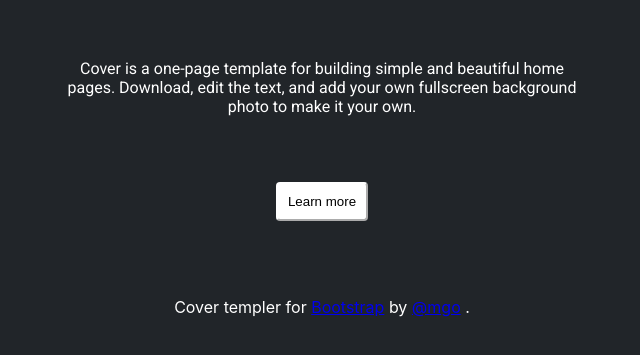
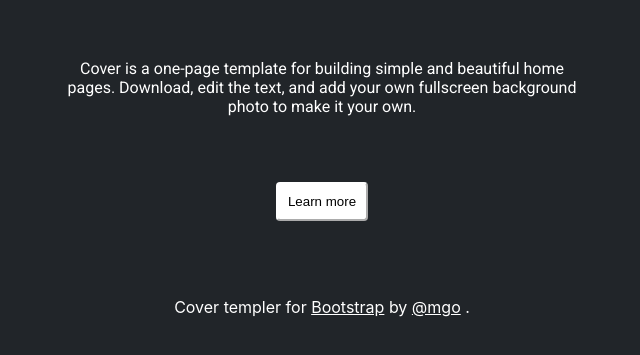
Before and after one commit to MadinaTadjidinova/html-css-example-2, a plain HTML site: page index.html in a window 1280 px wide. Shown: the part 181-536 px from the top of the page, without its empty margins (318-958 px from the left). Drawn offline with Linux system fonts and the light colour scheme.

Commit message:
Styled footer

```diff
--- a/style.css
+++ b/style.css
@@ -78,3 +78,7 @@ button{
 footer{
     padding: 40px
 }
+
+.a-footer{
+  color: #ffffff;
+}
```
